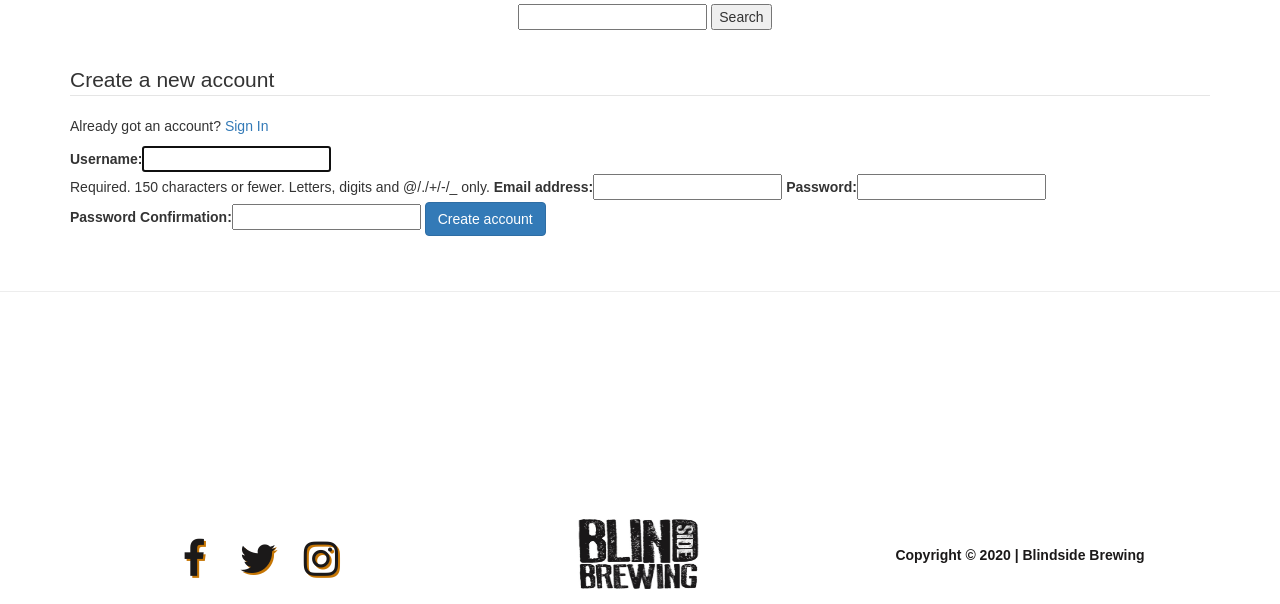
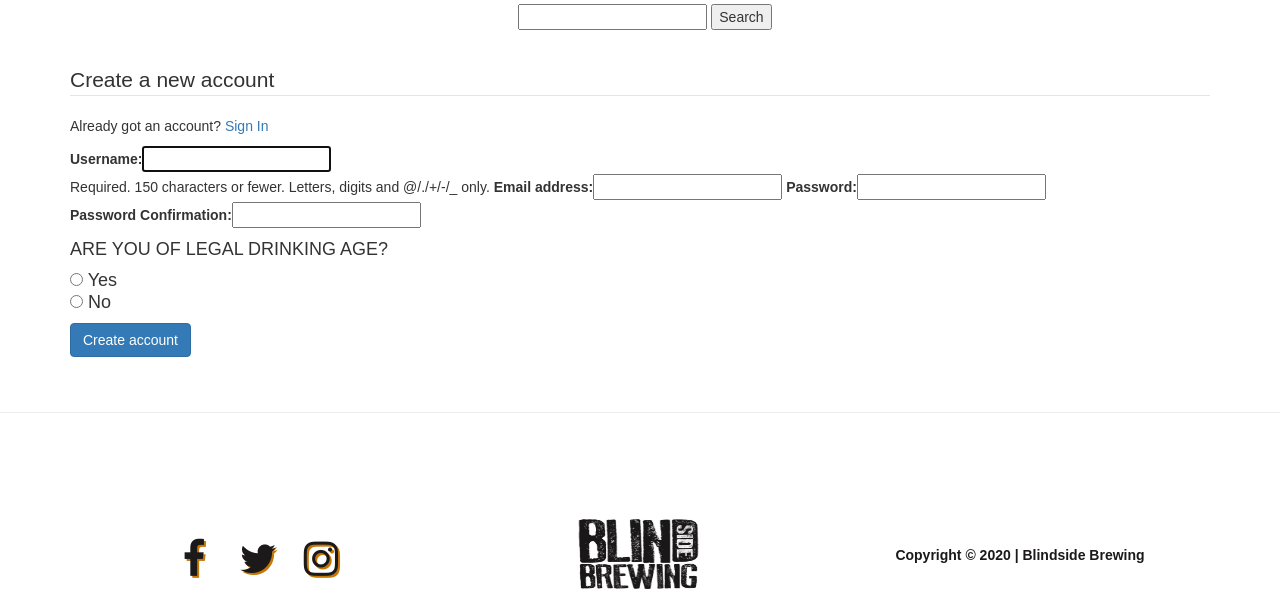
Before and after one commit to RobSimons1/ms4-ecommerce, a Django app: page /accounts/register/ in a window 1280 px wide. Shown: the part 175-779 px from the top of the page. Run offline with Django 3.2, Linux system fonts and the light colour scheme; some libraries are stand-ins or nearby versions.

Commit message:
Radio buttons for Legal Age consent added to registration page

```diff
--- a/accounts/templates/register.html
+++ b/accounts/templates/register.html
@@ -7,6 +7,13 @@
 		<p>Already got an account? <a href="{% url 'login' %}">Sign In</a></p>
 		{% csrf_token %}
 		{{  user_form | as_bootstrap }}
+
+		<div id="legal-age">
+		<h4>ARE YOU OF LEGAL DRINKING AGE?<h4>
+        <input type="radio" name="age" value="Yes" required> Yes<br>
+        <input type="radio" name="age" value="No" required> No<br>
+		</div>
+
 		<button type="submit" class="btn btn-primary">Create account</button>
 	</fieldset>
 </form>
```
Lines whose indentation alone changed are shown as unchanged.
